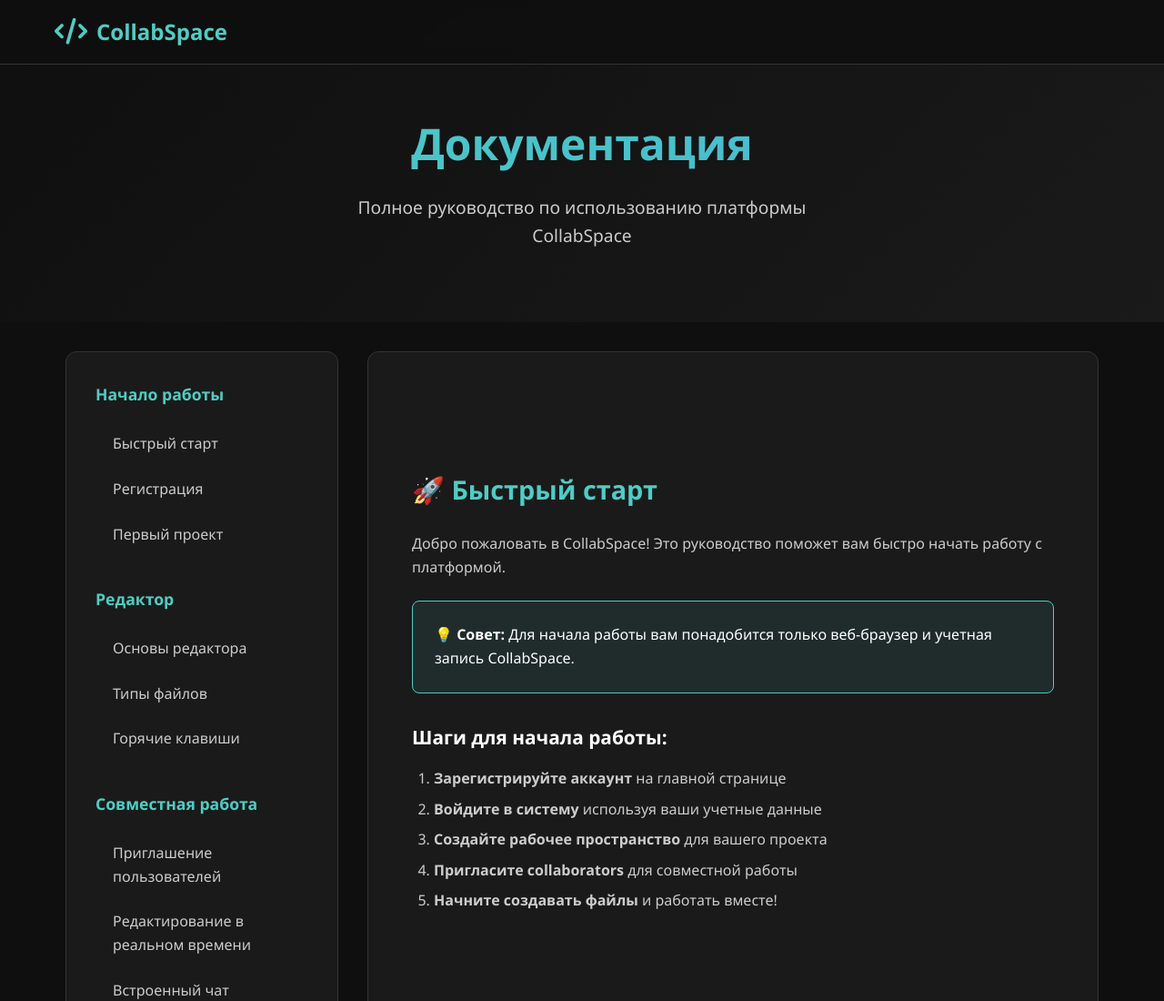
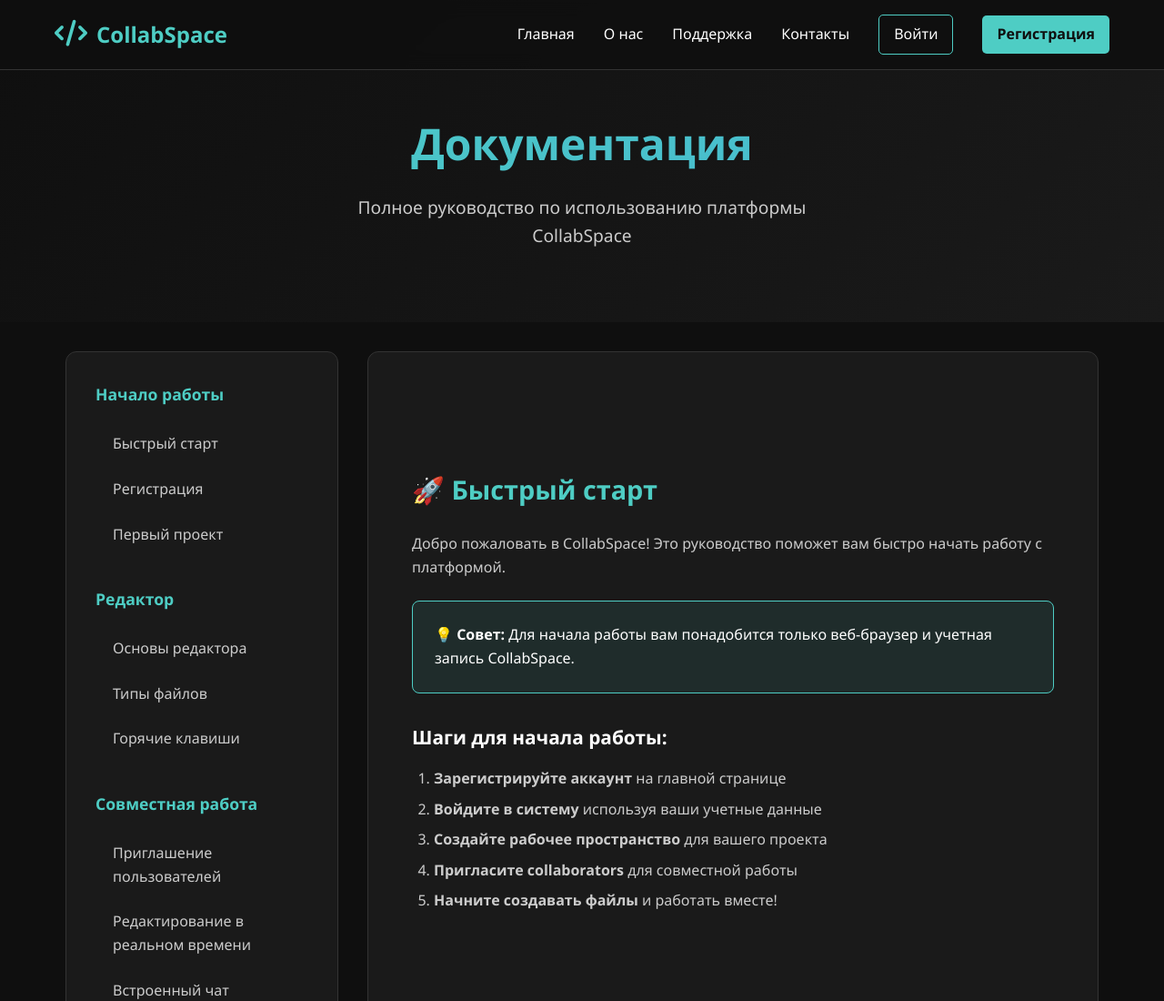
Before and after one commit to dream23041/CollabSpace, a plain HTML site: page documentation.html in a window 1280 px wide. Shown: the top 1100 px of the page at 91% size. Drawn offline with Linux system fonts and the light colour scheme.

Commit message:
Update documentation.html

```diff
--- a/documentation.html
+++ b/documentation.html
@@ -904,6 +904,15 @@
         </div>
     </footer>
 
+    <script src="js/storage.js"></script>
+    <script src="js/auth.js"></script>
+    <script src="js/navigation.js"></script>
+    <script>
+        document.addEventListener('DOMContentLoaded', function() {
+            Navigation.initPublicPage();
+        });
+    </script>
+
     <script>
         // Плавная прокрутка к разделам
         document.querySelectorAll('.nav-link').forEach(link => {
```
